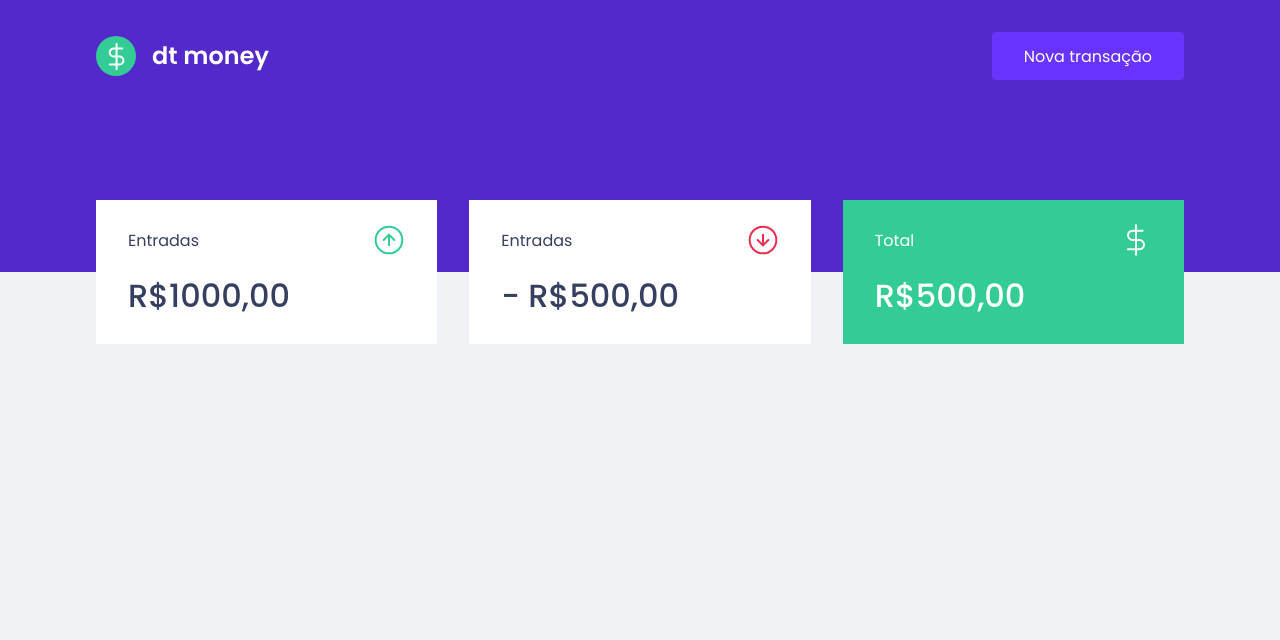
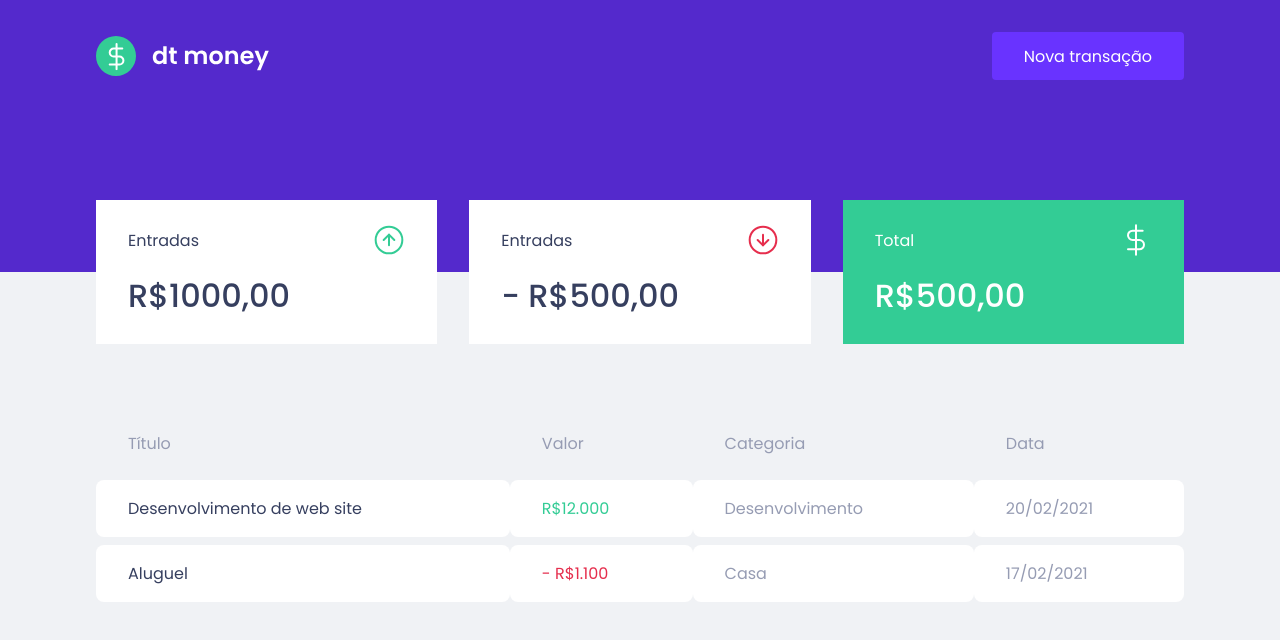
Before and after one commit to fernandovrgas/dtmoney, a React (Create React App) app: page / in a window 1280 px wide. Shown: the top 640 px of the page. Built offline with nearby package versions, Linux system fonts and the light colour scheme.

Commit message:
feat: :sparkles: add transaction table component

```diff
--- a/src/components/Dashboard/index.tsx
+++ b/src/components/Dashboard/index.tsx
@@ -1,10 +1,12 @@
-import { Summary } from '../Summary'
-import { Container } from './styles'
+import { Summary } from "../Summary";
+import { TransacctionsTable } from "../TransactionsTable";
+import { Container } from "./styles";
 
 export function Dashboard() {
-    return (
-        <Container>
-           <Summary />
-        </Container>
-    )
+  return (
+    <Container>
+      <Summary />
+      <TransacctionsTable />
+    </Container>
+  );
 }
--- a/src/components/Header/index.tsx
+++ b/src/components/Header/index.tsx
@@ -1,5 +1,5 @@
-import logoImg from '../../assets/logo.svg'
-import { Container, Content } from './styles'
+import logoImg from "../../assets/logo.svg";
+import { Container, Content } from "./styles";
 
 export function Header() {
   return (
@@ -9,5 +9,5 @@ export function Header() {
         <button type="button">Nova transação</button>
       </Content>
     </Container>
-    )
+  );
 }
--- /dev/null
+++ b/src/components/TransactionsTable/index.tsx
@@ -0,0 +1,33 @@
+import { Container } from "./styles";
+
+export function TransacctionsTable() {
+  return (
+    <Container>
+      <table>
+        <thead>
+          <tr>
+            <th>Título</th>
+            <th>Valor</th>
+            <th>Categoria</th>
+            <th>Data</th>
+          </tr>
+        </thead>
+
+        <tbody>
+          <tr>
+            <td>Desenvolvimento de web site</td>
+            <td className="deposit">R$12.000</td>
+            <td>Desenvolvimento</td>
+            <td>20/02/2021</td>
+          </tr>
+          <tr>
+            <td>Aluguel</td>
+            <td className="withdraw"> - R$1.100</td>
+            <td>Casa</td>
+            <td>17/02/2021</td>
+          </tr>
+        </tbody>
+      </table>
+    </Container>
+  );
+}
--- /dev/null
+++ b/src/components/TransactionsTable/styles.ts
@@ -0,0 +1,37 @@
+import styled from "styled-components";
+
+export const Container = styled.div`
+  margin-top: 4rem;
+
+  table {
+    width: 100%;
+    border-spacing: 0 0.5rem;
+
+    th {
+      color: var(--text-body);
+      font-weight: 400;
+      padding: 1rem 2rem;
+      text-align: left;
+      line-height: 1.5rem;
+    }
+
+    td {
+      padding: 1rem 2rem;
+      border: 0;
+      background: var(--shape);
+      color: var(--text-body);
+      border-radius: 0.5rem;
+
+      &:first-child {
+        color: var(--text-title);
+      }
+
+      &.deposit {
+        color: var(--green);
+      }
+      &.withdraw {
+        color: var(--red);
+      }
+    }
+  }
+`;
```
Lines whose indentation alone changed are shown as unchanged.
